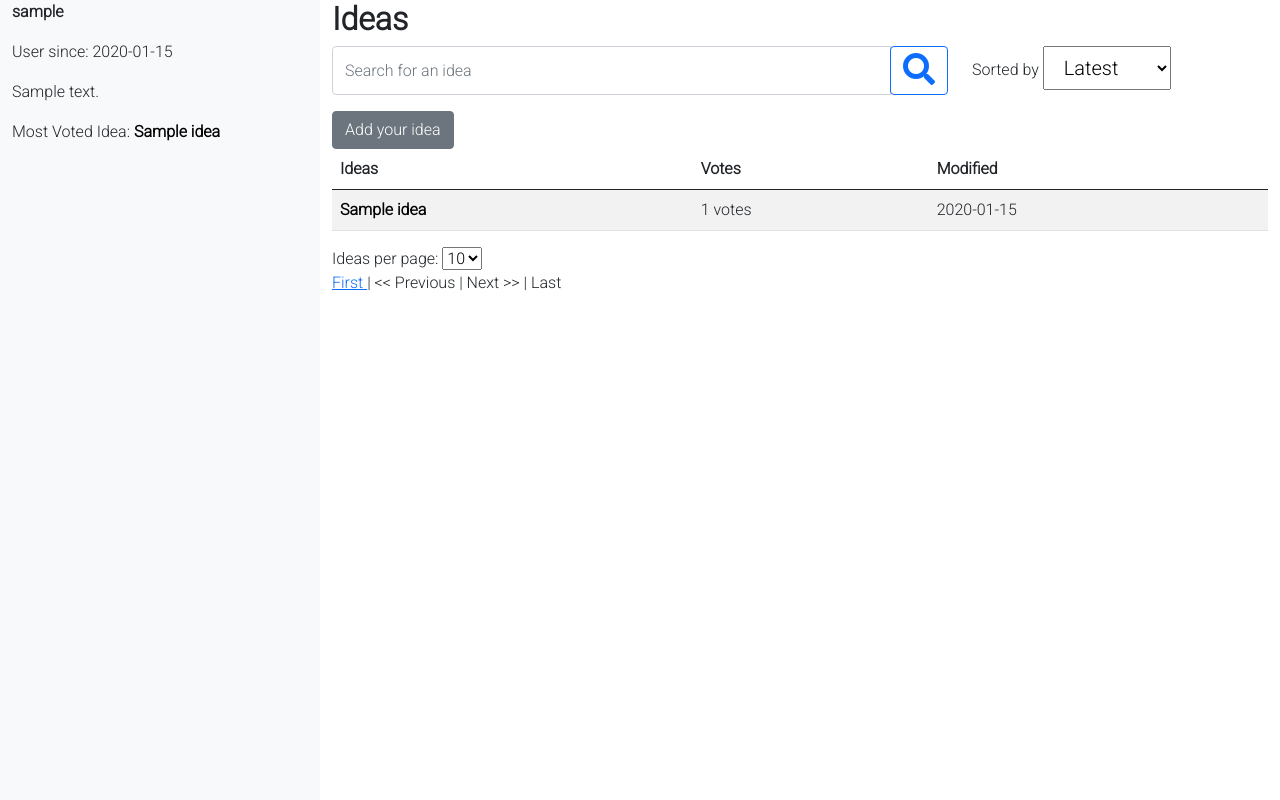
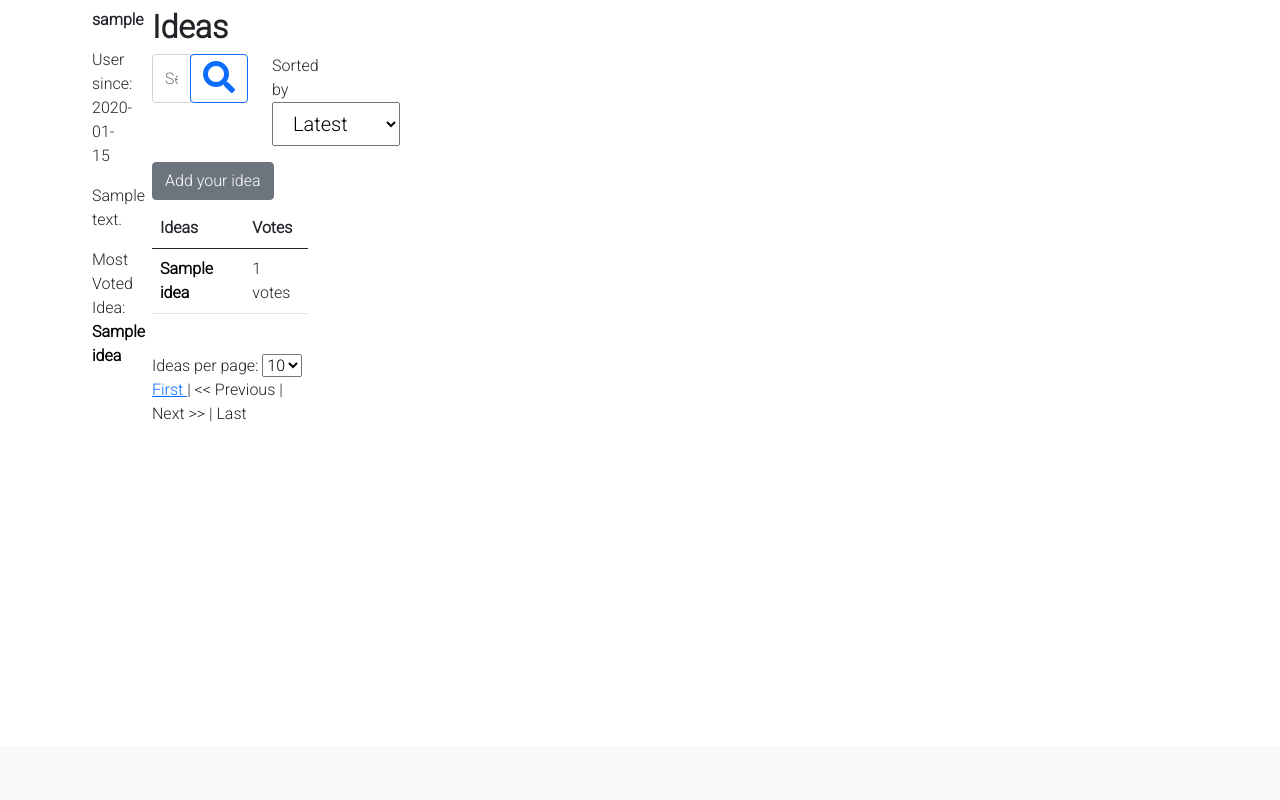
Before and after one commit to shondy/HB-lightbulb, a Flask app: page /users/1/ideas in a window 1280 px wide. Shown: the part 54-854 px from the top of the page. After the commit the page ends 475 px from the top, so only its background shows below. Run offline with Flask 2, Linux system fonts and the light colour scheme; tables that the repository leaves empty hold one stand-in row (values such as "Sample post"); some libraries are stand-ins or nearby versions.

Commit message:
update styling

```diff
--- a/model.py
+++ b/model.py
@@ -1,7 +1,7 @@
 """Models for movie ratings app."""
 
 from datetime import datetime
-from flask import render_template
+from flask import render_template, abort
 from flask_sqlalchemy import SQLAlchemy
 from sqlalchemy import UniqueConstraint
 import bcrypt
--- a/static/css/style.css
+++ b/static/css/style.css
@@ -42,17 +42,31 @@ h1, h2, h3, h4, h5, h6 {
     text-decoration: underline;
 }
 
-.form-create {
-    margin: 15pt;
-}
-
 .button-margin {
     margin-top: 15pt;
 }
 
+.div-scroll {
+    overflow-y: initial !important;
+}
 
-@media screen and (min-width: 768px) {
-    .full-hight {
-        height: 100vh;
+.inner-div-scroll {
+    max-height: 70vh;
+    overflow-y: auto;
+}
+
+@media (min-width: 1200px) {
+    .ms-lg-6 {
+        margin-left: 5rem !important;
+    }
+
+    .me-lg-48 {
+        margin-right: 60rem !important;
     }
 }
+
+@media (min-width: 768px) {
+    .full-hight {
+        height: 90vh;
+    }
+}
--- a/templates/comment_details.html
+++ b/templates/comment_details.html
@@ -3,7 +3,7 @@
 {% block title %}Comment to the Idea {{ idea.title }}{% endblock %}
 
 {% block body %}
-  <form id="comment-details" class="form-create">
+  <form id="comment-details" class="mt-2 ms-4 me-4 ms-lg-6 me-lg-48">
     <h2>{{ 'Edit' if comment is defined else 'Add' }} your comment to {{ idea.title }} idea</h2>
     <input id="method" type="hidden" name="method" value="{{ method }}">
     <input id="idea_id" type="hidden" name="idea_id" value="{{ idea.idea_id }}">
--- a/templates/ideas.html
+++ b/templates/ideas.html
@@ -2,11 +2,11 @@
 {% block title %}Ideas{% endblock %}
 
 {% block body %}
-  <form id="filter" action="{{ action }}">
+  <form id="filter" action="{{ action }}" class="mt-2 ms-lg-6 me-lg-48">
     <div class="container-fluid">
       <div class="row">
         {% if user is defined and not (session.get('user_id') and session["user_id"]==user.user_id) %}
-        <div class="col-12 col-md-3 mh-100 bg-light full-hight">
+        <div class="col-12 col-md-3 mh-100 full-hight">
           <!-- h-100 bg-light d-flex justify-content-center -->
           <div>
             <p><b>{{ user.username }}</b></p>
@@ -58,14 +58,13 @@
           </div>
         </div>
 
-        <div class="row">
-          <div class="col-12 scroll">
-            <table class="table table-striped">
+        <div class="row div-scroll mt-2">
+          <div class="col-12 inner-div-scroll">
+            <table class="table">
               <thead>
                 <tr>
                   <th scope="col">Ideas</th>
                   <th scope="col">Votes</th>
-                  <th scope="col">Modified</th>
                 </tr>
               </thead>
               <tbody>
@@ -86,9 +85,6 @@
                     {% endif %}
                     <span class='total-votes {{idea[0].idea_id}}'>{{ idea.total_votes }}</span> votes
                   </td>
-                  <td>
-                    {{ idea[0].modified.strftime('%Y-%m-%d') }}
-                  </td>
                 </tr>
                 {% endfor %}
               </tbody>
@@ -96,7 +92,7 @@
           </div>
         </div>
 
-        <div class="row">
+        <div class="row mt-4">
           <div class="col-12">
             Ideas per page:
               <select name="perpage" id="perpage">
```
Also changed, not shown: seed_database.py (+9 -4 lines), templates/homepage.html (+0 -22 lines), templates/idea_details.html (+4 -4 lines), templates/idea_details_with_comments.html (+15 -7 lines), templates/user_settings.html (+9 -9 lines).
